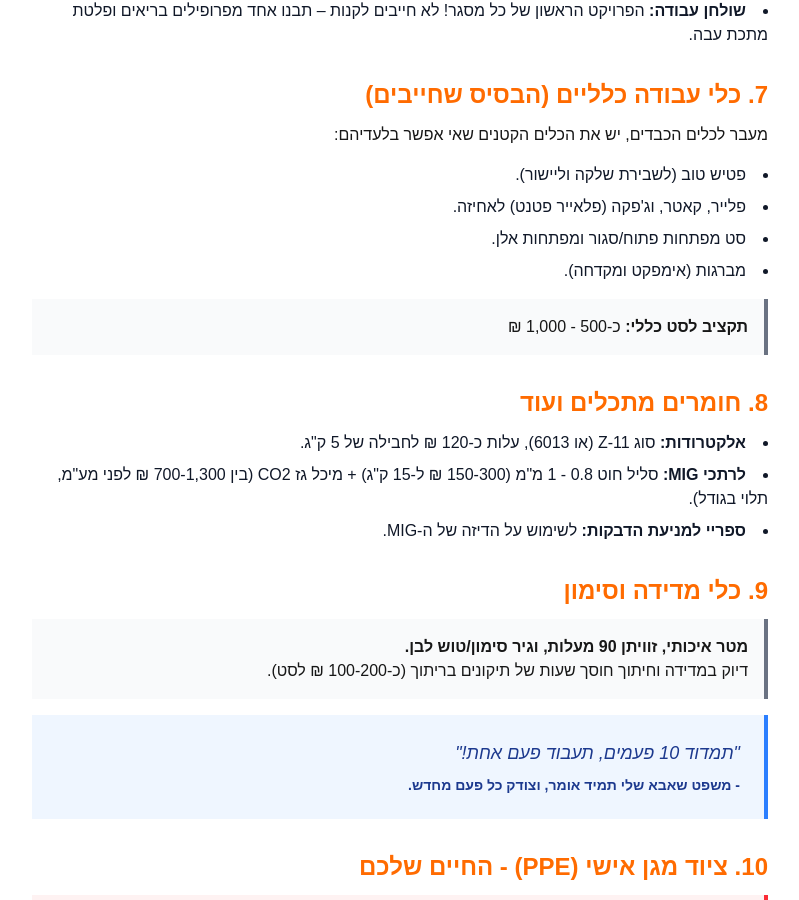
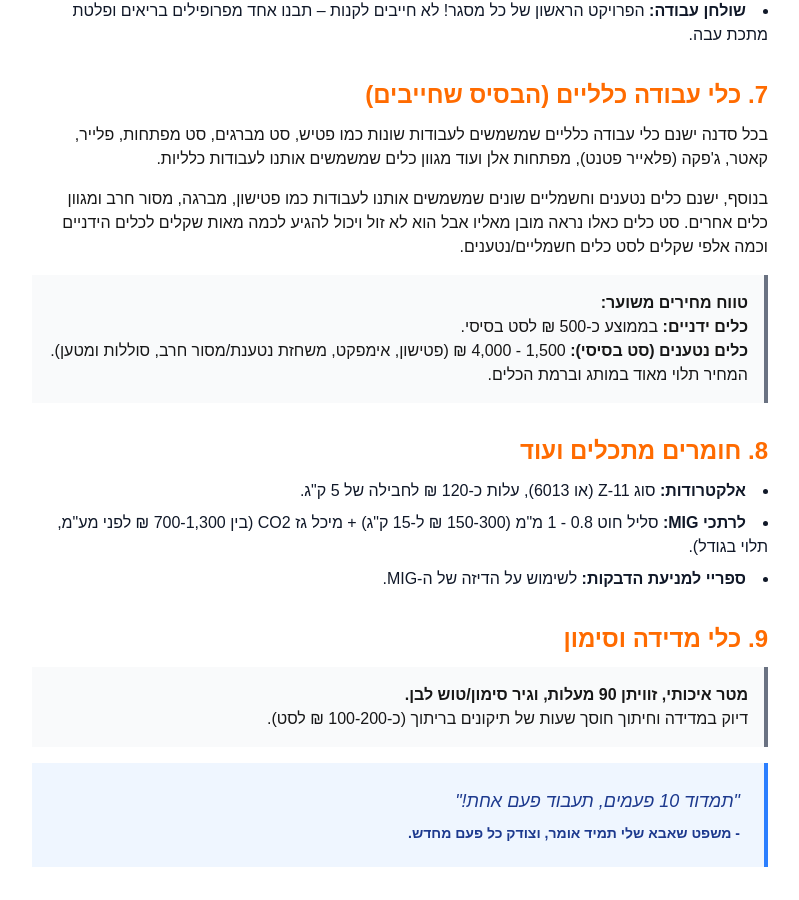
Before and after one commit to MichaelRommm/next-ues-metal, a Next.js app: page /blog/beginner-welder-tools-guide in a window 1280 px wide. Shown: the part 2457-3357 px from the top of the page, without its empty margins (240-1039 px from the left). Built offline with nearby package versions, Linux system fonts and the light colour scheme.

Commit message:
Refine General Tools section: text and pricing per user request

```diff
--- a/src/data/blog.ts
+++ b/src/data/blog.ts
@@ -233,15 +233,14 @@ export const blogPosts: BlogPost[] = [
             </ul>
 
             <h3 class="text-2xl font-bold text-[#ff6b00] mb-3 mt-8">7. כלי עבודה כלליים (הבסיס שחייבים)</h3>
-             <p class="mb-4">מעבר לכלים הכבדים, יש את הכלים הקטנים שאי אפשר בלעדיהם:</p>
-            <ul class="list-disc list-inside mb-4 space-y-2 text-gray-900">
-                <li>פטיש טוב (לשבירת שלקה וליישור).</li>
-                <li>פלייר, קאטר, וג'פקה (פלאייר פטנט) לאחיזה.</li>
-                <li>סט מפתחות פתוח/סגור ומפתחות אלן.</li>
-                <li>מברגות (אימפקט ומקדחה).</li>
-            </ul>
+            <p class="mb-4">בכל סדנה ישנם כלי עבודה כלליים שמשמשים לעבודות שונות כמו פטיש, סט מברגים, סט מפתחות, פלייר, קאטר, ג'פקה (פלאייר פטנט), מפתחות אלן ועוד מגוון כלים שמשמשים אותנו לעבודות כלליות.</p>
+            <p class="mb-4">בנוסף, ישנם כלים נטענים וחשמליים שונים שמשמשים אותנו לעבודות כמו פטישון, מברגה, מסור חרב ומגוון כלים אחרים. סט כלים כאלו נראה מובן מאליו אבל הוא לא זול ויכול להגיע לכמה מאות שקלים לכלים הידניים וכמה אלפי שקלים לסט כלים חשמליים/נטענים.</p>
             <div class="bg-gray-50 border-r-4 border-gray-500 p-4 my-2">
-                <strong>תקציב לסט כללי:</strong> כ-500 - 1,000 ₪
+                <strong>טווח מחירים משוער:</strong><br>
+                <ul>
+                    <li><strong>כלים ידניים:</strong> בממוצע כ-500 ₪ לסט בסיסי.</li>
+                    <li><strong>כלים נטענים (סט בסיסי):</strong> 1,500 - 4,000 ₪ (פטישון, אימפקט, משחזת נטענת/מסור חרב, סוללות ומטען). המחיר תלוי מאוד במותג וברמת הכלים.</li>
+                </ul>
             </div>
 
             <h3 class="text-2xl font-bold text-[#ff6b00] mb-3 mt-8">8. חומרים מתכלים ועוד</h3>
```
